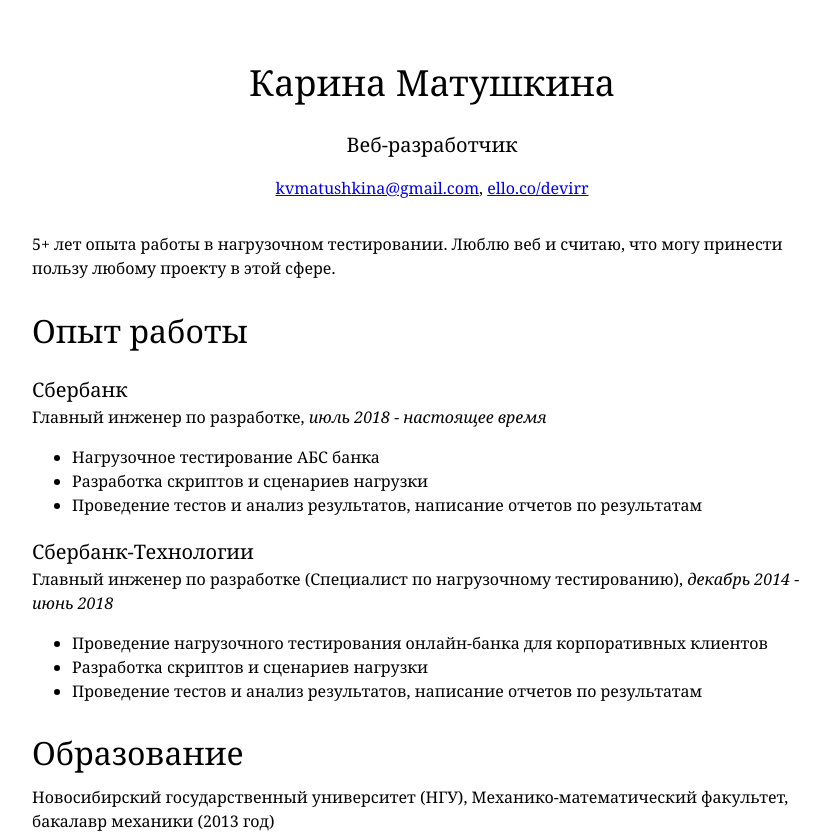
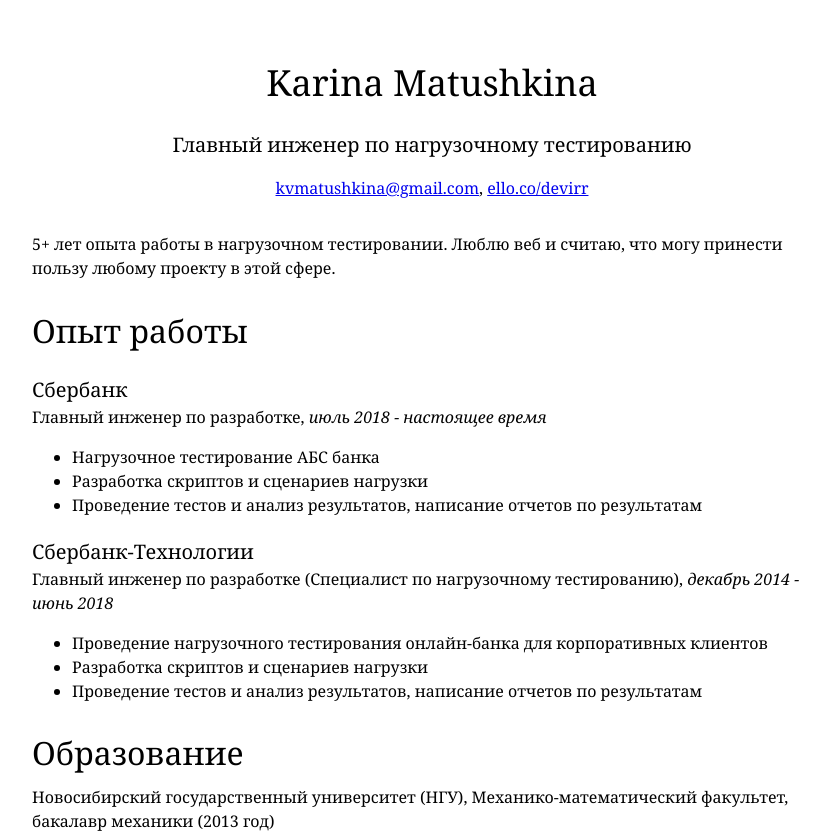
Before and after one commit to kmsrc/kmsrc.github.io, a plain HTML site: page index.html in a window 1280 px wide. Shown: the top 836 px of the page, without its empty margins (208-1028 px from the left). Drawn offline with Linux system fonts and the light colour scheme.

Commit message:
Update index.html

```diff
--- a/index.html
+++ b/index.html
@@ -8,8 +8,8 @@
   </head>
   <body>
       <div id="header">
-          <h1>Карина Матушкина</h1>
-          <h3>Веб-разработчик</h3>
+          <h1>Karina Matushkina</h1>
+          <h3>Главный инженер по нагрузочному тестированию</h3>
           <p>
               <a href="mailto:kvmatushkina@gmail.com">kvmatushkina@gmail.com</a>,
               <a href="https://ello.co/devirr">ello.co/devirr</a>
```
